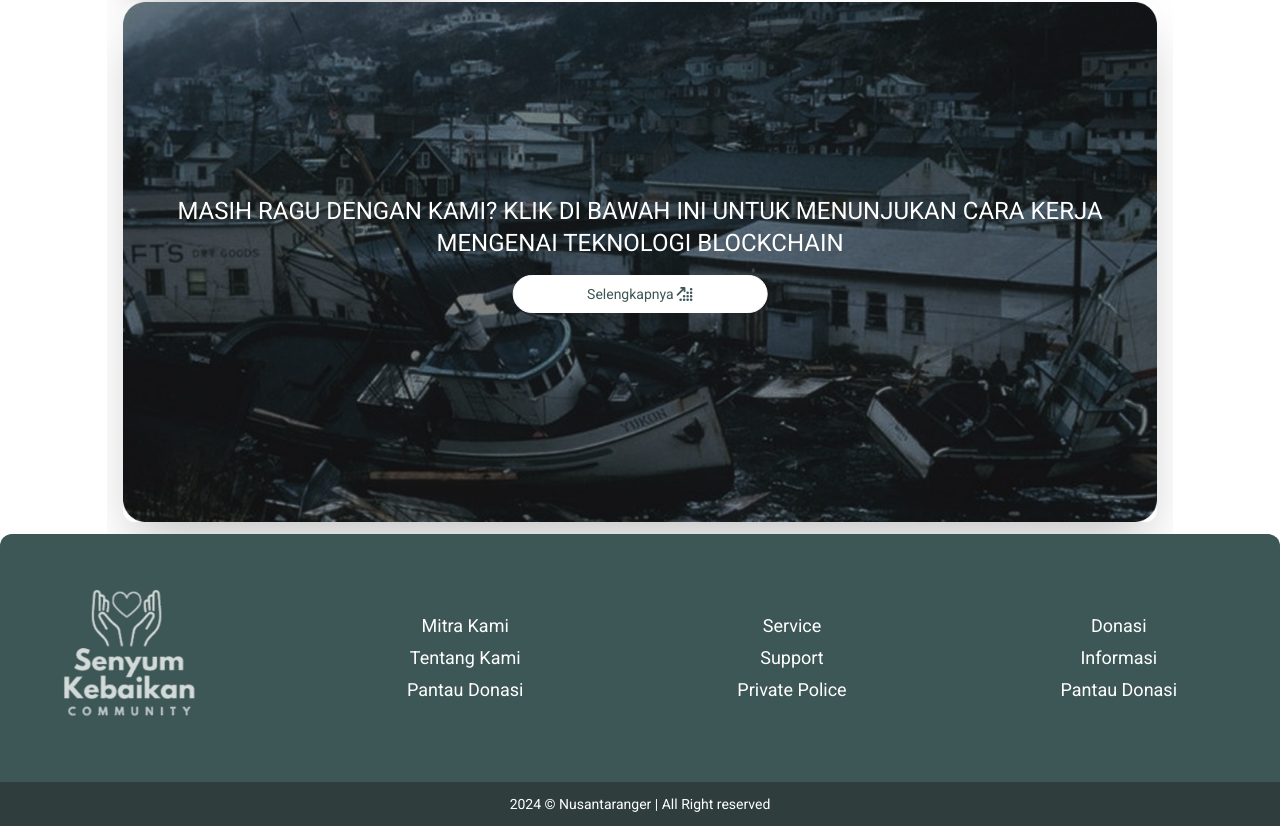
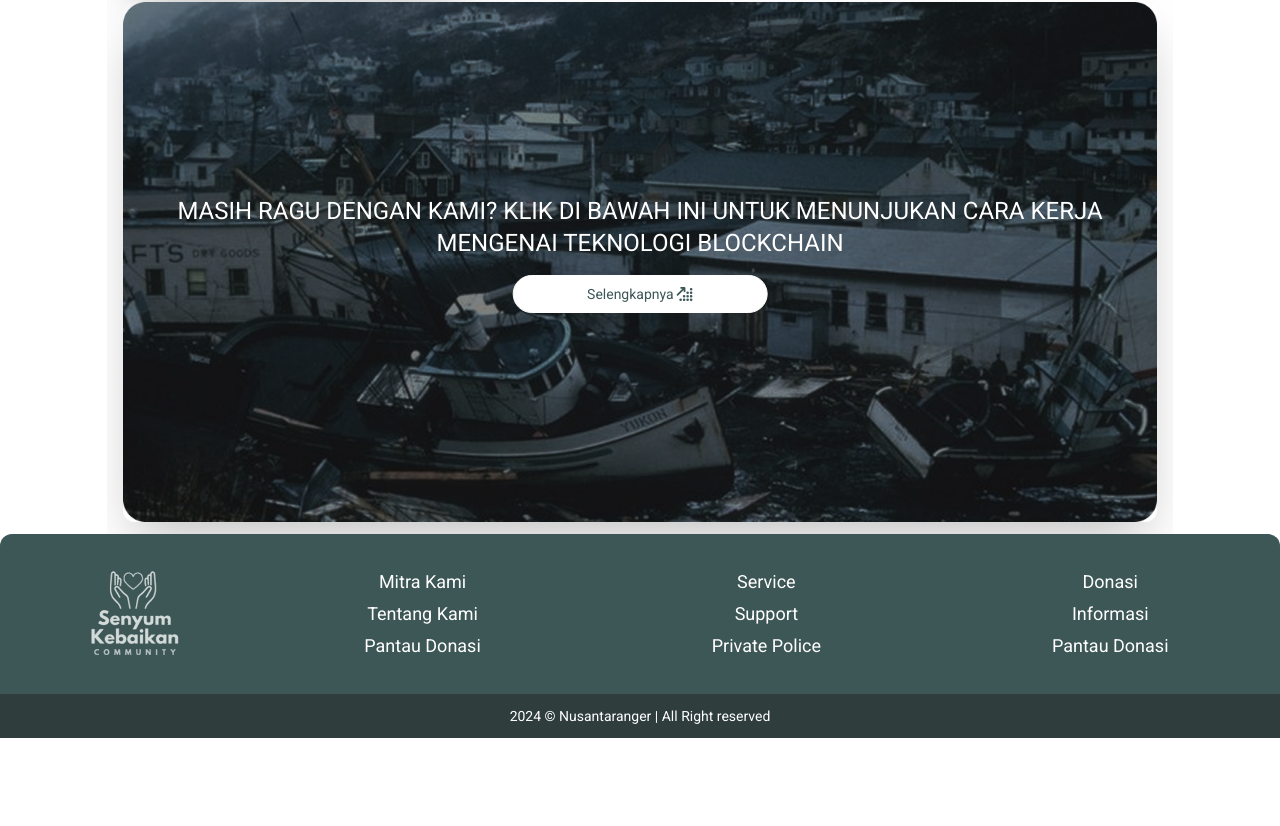
Before and after one commit to afifudin24/SenyumKebaikan, a React (Vite) app: page / in a window 1280 px wide. Shown: the part 2380-3206 px from the top of the page. After the commit the page ends 3118 px from the top, so only its background shows below. Built offline with nearby package versions, Linux system fonts and the light colour scheme; the HTML template or start-up script is replaced by a standard one; what chartjs-plugin-datalabels would draw is missing.

Commit message:
update lagi

```diff
--- a/src/components/Footer.jsx
+++ b/src/components/Footer.jsx
@@ -2,12 +2,12 @@ import React from "react";
 import Logo1 from "../assets/logo3.png"
 const Footer = ({className}) => {
   return (
-    <footer className={`${className} md:pb-0 pb-20 bg-primary font-primary text-white  rounded-t-xl`}>
+    <footer className={`${className} md:pb-0 pb-20 bg-primary block font-primary text-white  rounded-t-xl`}>
 
-      <div className="flex flex-col md:flex-row justify-between rounded-2xl items-center md:items-center md:px-2 md:py-0  md:gap-16">
+      <div className="flex flex-col md:flex-row justify-between rounded-2xl items-center md:items-center md:px-2 md:py-0">
         {/* Logo & Divider */}
         <div className="text-center   items-center md:items-center w-1/4 md:w-1/4">
-          <img src={Logo1} alt="Senyum Kebaikan" className="md:mb-2 mx-auto  " />
+          <img src={Logo1} alt="Senyum Kebaikan" className="mx-auto  h-40" />
 
         </div>
         {/* Menu Columns */}
```
